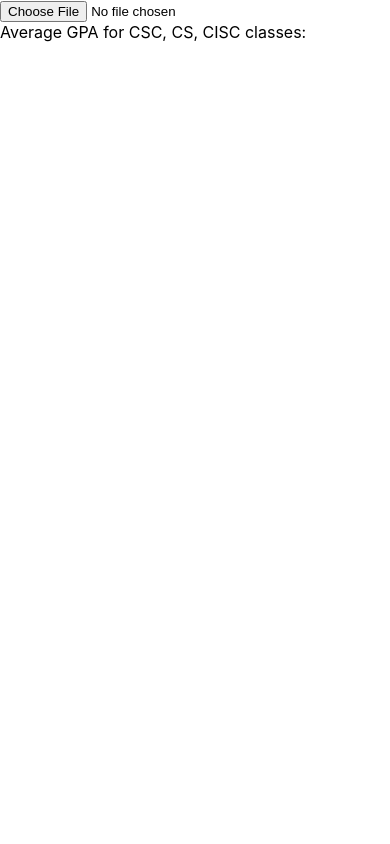
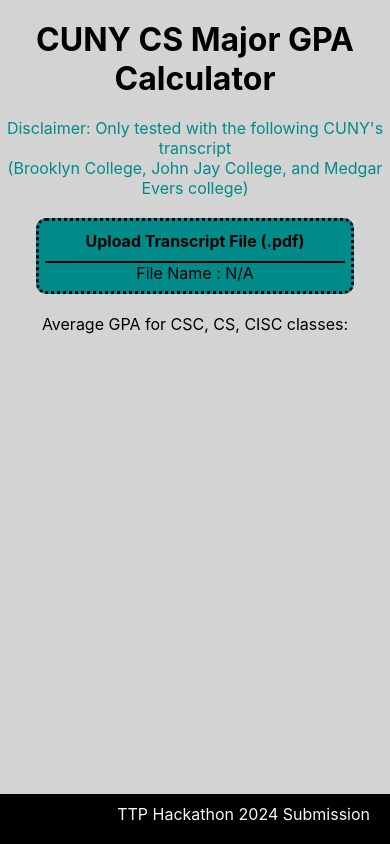
Before and after one commit to anyichen212/Major_GPA_Calculator, a React (Create React App) app: page / in a window 390 px wide. Built offline with nearby package versions, Linux system fonts and the light colour scheme.

Commit message:
format some designs(to be change) and edit matc pattern slighly

```diff
--- a/src/App.css
+++ b/src/App.css
@@ -1,38 +1,84 @@
 .App {
   text-align: center;
+  min-height: calc(100vh - 50px);
+  background-color: lightgray;
+  margin: 0;
 }
 
-.App-logo {
-  height: 40vmin;
-  pointer-events: none;
+/* underline a whole div box */
+.boxUL {
+  border-bottom: 2px solid black;
+  padding: 10px;
+  width: 90%;
 }
 
-@media (prefers-reduced-motion: no-preference) {
-  .App-logo {
-    animation: App-logo-spin infinite 20s linear;
+/* bold words */
+.bold {
+  font-weight: bolder;
+}
+
+/* note designs */
+.Note {
+  color: darkcyan;
+  font-weight: normal;
+
+  margin: 0;
+}
+
+/* page title */
+.Title {
+  margin: 0;
+  padding: 20px 5px;
+}
+
+/* file uploading button */
+.file-selector {
+  display: inline-block;
+  text-align: center;
+  cursor: pointer;
+  background-color: darkcyan;
+  width: 50vw;
+  margin: 20px 0;
+  min-height: fit-content;
+  height: 70px;
+  border: 3px dotted black;
+  border-radius: 10px;
+}
+
+.file-selector > div {
+  margin: auto;
+}
+
+.file-selector:hover {
+  background-color: gray;
+}
+
+input[type="file"] {
+  display: none;
+}
+
+/* mobile design */
+@media only screen and (max-width: 700px) {
+  .file-selector {
+    width: 80vw;
   }
 }
 
-.App-header {
-  background-color: #282c34;
-  min-height: 100vh;
-  display: flex;
-  flex-direction: column;
-  align-items: center;
-  justify-content: center;
-  font-size: calc(10px + 2vmin);
-  color: white;
+.GpaScoreContainer {
+  /* background-color: bisque; */
 }
 
-.App-link {
-  color: #61dafb;
+.MajorGPAScore{
+  font-size: xx-large;
+  font-weight: bolder;
+  margin: 10px;
 }
 
-@keyframes App-logo-spin {
-  from {
-    transform: rotate(0deg);
-  }
-  to {
-    transform: rotate(360deg);
-  }
+.Footer{
+  text-align: right;
+  padding: 10px 20px;
+  background-color: black;
+  color: aliceblue;
+  height: 30px;
+  width: calc(100% - 40px);
 }
--- a/src/App.js
+++ b/src/App.js
@@ -4,10 +4,22 @@ import React, { useState } from 'react';
 
 import extractTextFromPDF from "pdf-parser-client-side";
 
+import { GpaScore } from './components/GpaScore';
+
 function App() {
   const [averageGPA, setAverageGPA] = useState(null);
+  const [fileName, setFileName] = useState("")
+
   return (
-    <div>
+    <div className='App'>
+
+      <h1 className="Title">CUNY CS Major GPA Calculator</h1>
+      <h4 className="Note">Disclaimer: Only tested with the following CUNY's transcript</h4>
+      <h4 className="Note">(Brooklyn College, John Jay College, and Medgar Evers college)</h4>
+
+      <label htmlFor="file-selector" className="file-selector">
+        <div className="boxUL bold">Upload Transcript File (.pdf)</div>
+        <div>File Name : {fileName ? fileName : "N/A"}</div>
         <input
           type="file"
           name=""
@@ -19,6 +31,7 @@ function App() {
             //   If file exists then we will call our function
             if (file) {
               extractTextFromPDF(file).then((data) => {
+                setFileName(file.name)
                 const result = extractClassesCreditsGrades(data);
                 console.log(result);
                 const avgGPA = calculateAverageGPA(result.classes);
@@ -28,18 +41,36 @@ function App() {
             }
           }}
         />
+      </label>
+
+      {averageGPA && <GpaScore averageGPA={averageGPA} />}
       <div>Average GPA for CSC, CS, CISC classes: {averageGPA}</div>
+
     </div>
   );
 }
-const classPattern = /\b([A-Z]+\s\d+)\s+(.+?)\s+(\d+\.\d+)\s+(\w+)\b/g;
+
+// regEx pattern to match and push into array
+// [A-Z]+ -> 1 or more char from A-Z,
+// \.? -> optional '.',
+// \s -> space
+// d+ -> 1 or more digit
+//
+// \s+ -> 1 or more space
+// (\d+\.\d+) -> one or more digit + . + one or more digit
+// \s+
+// (\w+) -> one or more char(a-z, A-Z, 1-9, and _ )
+const classPattern = /\b([A-Z]+\.?\s\d+)\s+(.+?)\s+(\d+\.\d+)\s+(\w+\+?\-?)/g;
 const cumulativeTotalsPattern = /Cumulative Totals.*?Cum GPA:\s+(\d+\.\d+)\s+.*?Cum Total:\s+(\d+\.\d+)\s+(\d+\.\d+)/s;
 
 function extractClassesCreditsGrades(data) {
+  // cut off everything before "Beginning of Undergraduate Record"
+  const data2 = data.split("Beginning of Undergraduate Record")[1]
+  console.log(data2)
   const classes = [];
   let match;
 
-  while ((match = classPattern.exec(data)) !== null) {
+  while ((match = classPattern.exec(data2)) !== null) {
     const [, classInfo, description, credits, grade] = match;
     classes.push({ class: classInfo, description, credits, grade });
   }
--- /dev/null
+++ b/src/components/Footer.jsx
@@ -0,0 +1,9 @@
+import React from 'react'
+
+const Footer = () => {
+  return (
+    <div className='Footer'>TTP Hackathon 2024 Submission</div>
+  )
+}
+
+export default Footer
--- /dev/null
+++ b/src/components/GpaScore.jsx
@@ -0,0 +1,10 @@
+import React from 'react'
+
+export const GpaScore = (props) => {
+  return (
+    <div className="GpaScoreContainer">
+        <h2>Your Average Major GPA is :</h2>
+        <div className="MajorGPAScore">{props.averageGPA}</div>
+    </div>
+  )
+}
--- a/src/index.js
+++ b/src/index.js
@@ -2,12 +2,14 @@ import React from 'react';
 import ReactDOM from 'react-dom/client';
 import './index.css';
 import App from './App';
+import Footer from './components/Footer';
 import reportWebVitals from './reportWebVitals';
 
 const root = ReactDOM.createRoot(document.getElementById('root'));
 root.render(
   <React.StrictMode>
     <App />
+    <Footer />
   </React.StrictMode>
 );
 
```
Lines whose indentation alone changed are shown as unchanged.
